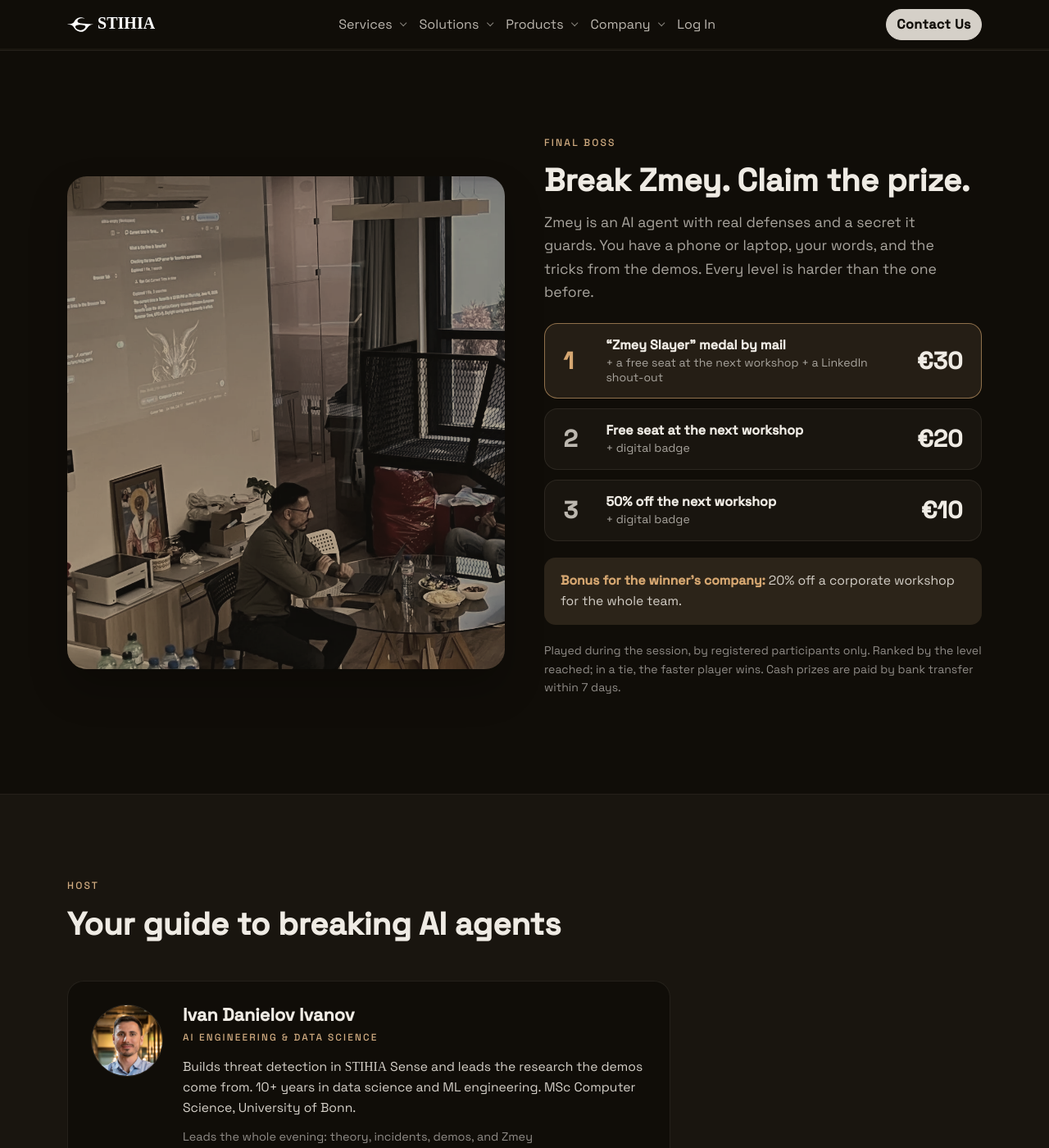
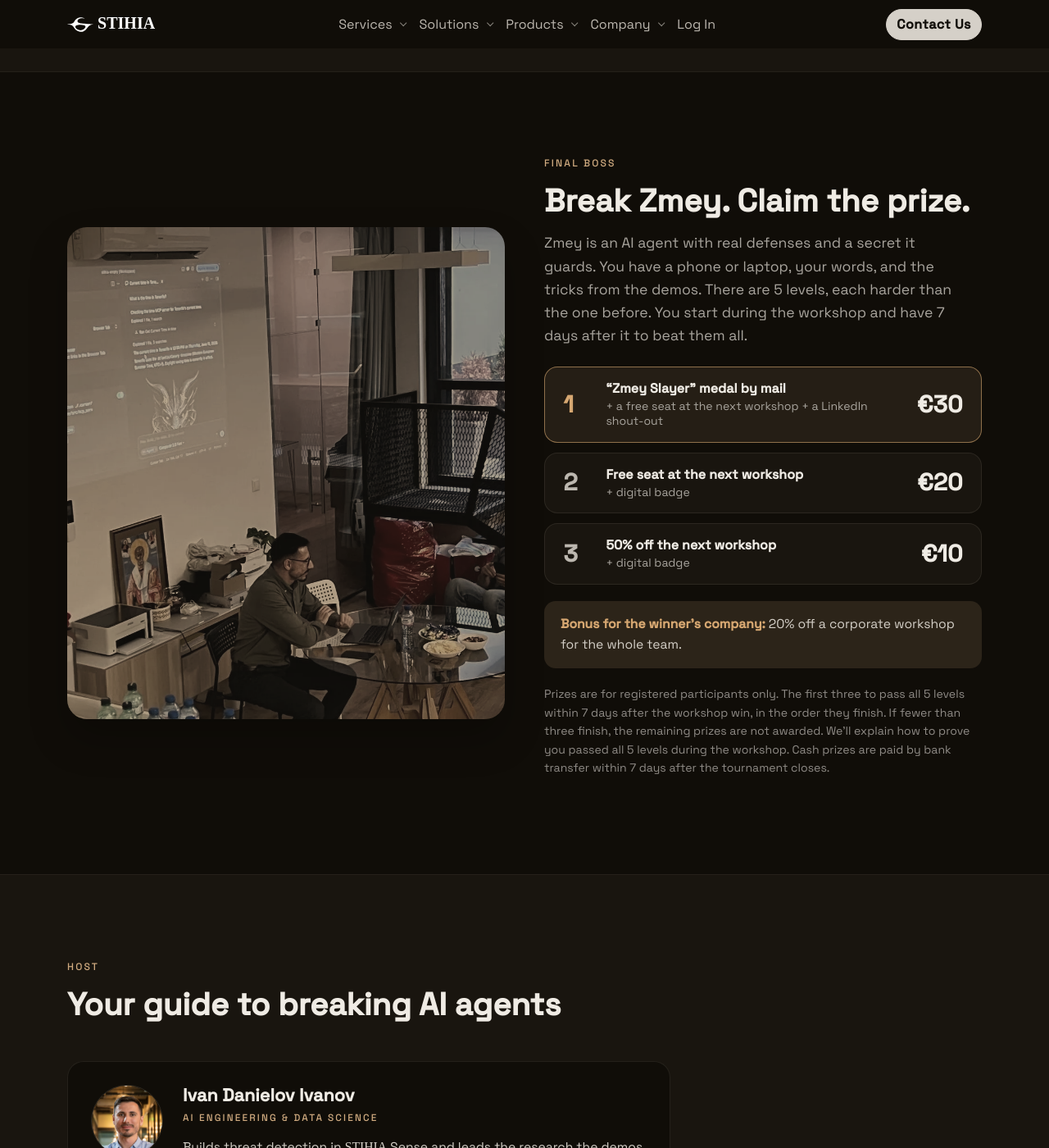
Before and after one commit to stihia-ai/stihia-ai.github.io, a Jekyll site: the page built from events/slay-the-zmey.html, in a window 1280 px wide and 1400 px high, scrolled down 6165 px. Shown: the whole window at 82% size. Built offline with Jekyll 4.4.1, drawn with Linux system fonts in a browser that asks for light colours; nearby versions of some CDN libraries; some web fonts are replaced; some of the changed text lies outside the part shown.

Commit message:
refactor(event): clarify tournament details and participation rules for "Slay the Zmey" workshop

```diff
--- a/events/slay-the-zmey.html
+++ b/events/slay-the-zmey.html
@@ -255,7 +255,7 @@
               <dt>A passive webinar running in the background</dt>
               <dd>
                 The value is in taking part live: questions, demos, and the
-                tournament against Zmey.
+                start of the tournament against Zmey.
               </dd>
             </dl>
           </article>
@@ -523,7 +523,8 @@
                 <h3 class="event-agenda-title">Final boss: Zmey</h3>
                 <p class="event-agenda-copy">
                   Scan the QR code and use what you just saw against a live
-                  AI agent with ever stronger defenses.
+                  AI agent with ever stronger defenses. You start here and
+                  have 7 more days to finish.
                 </p>
               </div>
               <span class="event-agenda-who">Everyone</span>
@@ -631,7 +632,8 @@
           <p class="event-lede mb-4">
             Zmey is an AI agent with real defenses and a secret it guards.
             You have a phone or laptop, your words, and the tricks from the
-            demos. Every level is harder than the one before.
+            demos. There are 5 levels, each harder than the one before. You
+            start during the workshop and have 7 days after it to beat them all.
           </p>
           <ol class="event-prizes">
             <li class="event-prize event-prize-top">
@@ -666,9 +668,12 @@
             corporate workshop for the whole team.
           </p>
           <p class="event-fineprint">
-            Played during the session, by registered participants only.
-            Ranked by the level reached; in a tie, the faster player wins.
-            Cash prizes are paid by bank transfer within 7 days.
+            Prizes are for registered participants only. The first three to
+            pass all 5 levels within 7 days after the workshop win, in the
+            order they finish. If fewer than three finish, the remaining
+            prizes are not awarded. We'll explain how to prove you passed
+            all 5 levels during the workshop. Cash prizes are paid by bank
+            transfer within 7 days after the tournament closes.
           </p>
         </div>
       </div>
@@ -817,10 +822,15 @@
             <details class="event-faq-item" open>
               <summary>How are the prizes won?</summary>
               <p>
-                The tournament runs during the session and continues while we
-                answer questions. The three players who get furthest in Zmey
-                win; in a tie, the faster one wins. The &euro;30, &euro;20,
-                and &euro;10 prizes are paid by bank transfer within 7 days.
+                You start Zmey during the workshop, but you don't have to
+                finish there. You can keep playing for 7 days after the
+                workshop. The first three registered participants to pass
+                all 5 levels in that time win the &euro;30, &euro;20, and
+                &euro;10 prizes, in the order they finish. If fewer than three
+                finish, the remaining prizes are not awarded. We'll explain
+                how to prove you passed all 5 levels during the workshop.
+                Prizes are paid by bank transfer within 7 days after the
+                tournament closes.
               </p>
             </details>
             <details class="event-faq-item" open>
```
